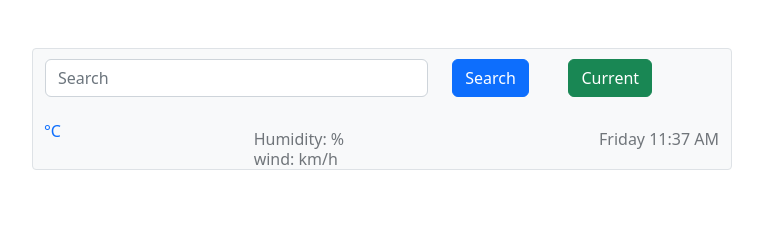
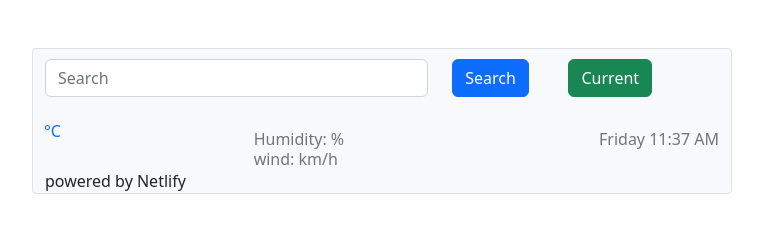
Before and after one commit to pariTehrani/weather_app, a plain HTML site: page index.html in a window 1280 px wide. Shown: the whole page, without its empty margins (258-1021 px from the left). Drawn offline with nearby package versions, Linux system fonts and the light colour scheme; no server answers.

Commit message:
add netlify

```diff
--- a/index.html
+++ b/index.html
@@ -95,7 +95,9 @@
             <span class="mt-4 me-2 mb-3 ms-2 col-2">18:00</i></span>
             <span class="mt-4 me-2 mb-3 ms-2 col-2">21:00</span>
         </div> -->
+	<div> <footer> powered by Netlify</footer> </div>
     </div>
+
 
     <script src="./src/index.js"></script>
   </body>
```
